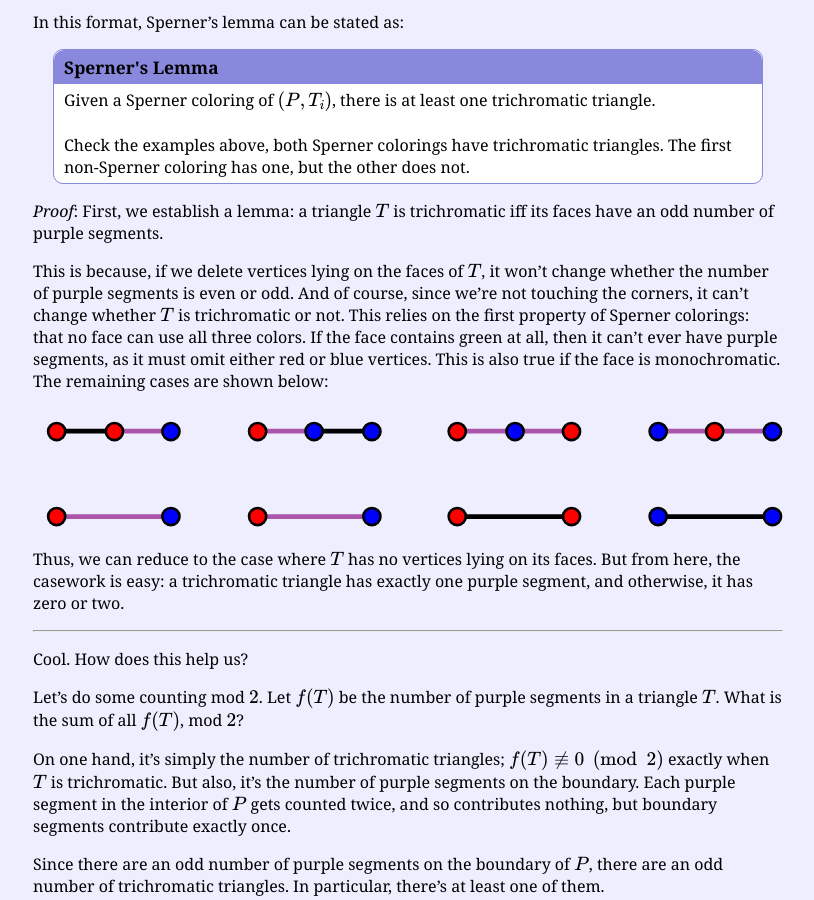
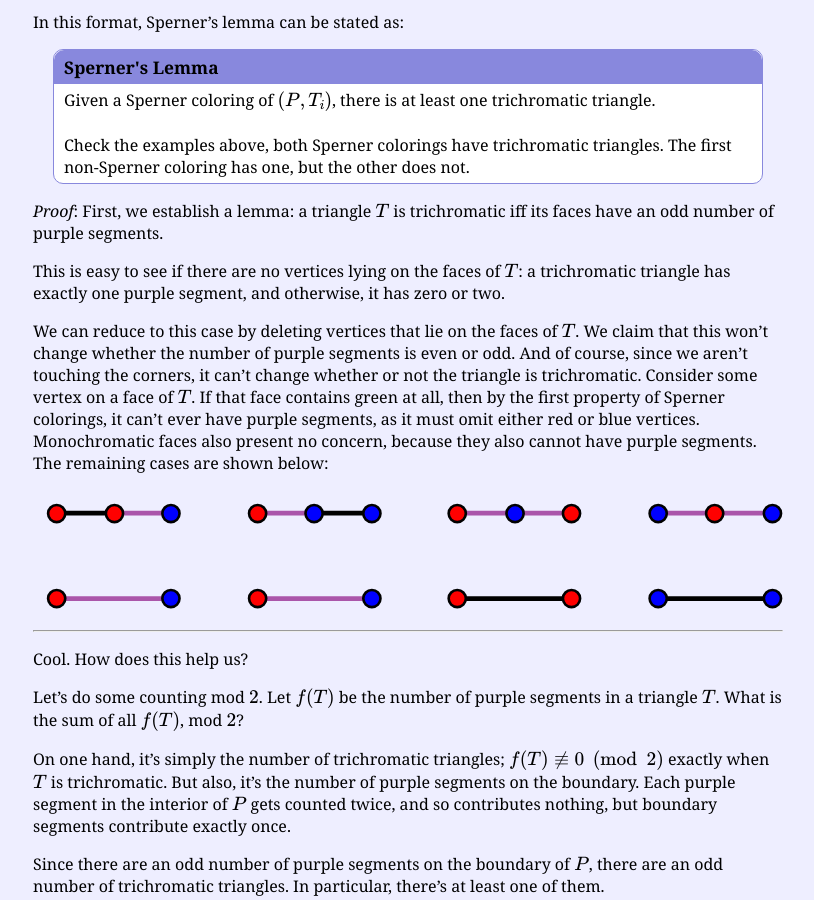
Before and after one commit to HenrySwanson/math-mondays, a Jekyll site: the page built from _posts/2018-09-24-monskys-theorem.md, in a window 1280 px wide and 900 px high, scrolled down 2015 px. Shown: the whole window, without its empty margins (232-1046 px from the left). Built offline with Jekyll 4.4.1, drawn with Linux system fonts in a browser that asks for light colours; formulas are drawn with MathJax 3.

Commit message:
Changed up the order of a proof

```diff
--- a/_posts/2018-09-24-monskys-theorem.md
+++ b/_posts/2018-09-24-monskys-theorem.md
@@ -74,11 +74,11 @@ Check the examples above, both Sperner colorings have trichromatic triangles. Th
 
 *Proof*: First, we establish a lemma: a triangle $T$ is trichromatic iff its faces have an odd number of purple segments.
 
-This is because, if we delete vertices lying on the faces of $T$, it won't change whether the number of purple segments is even or odd. And of course, since we're not touching the corners, it can't change whether $T$ is trichromatic or not. This relies on the first property of Sperner colorings: that no face can use all three colors. If the face contains green at all, then it can't ever have purple segments, as it must omit either red or blue vertices. This is also true if the face is monochromatic. The remaining cases are shown below:
+This is easy to see if there are no vertices lying on the faces of $T$: a trichromatic triangle has exactly one purple segment, and otherwise, it has zero or two.
+
+We can reduce to this case by deleting vertices that lie on the faces of $T$. We claim that this won't change whether the number of purple segments is even or odd. And of course, since we aren't touching the corners, it can't change whether or not the triangle is trichromatic. Consider some vertex on a face of $T$. If that face contains green at all, then by the first property of Sperner colorings, it can't ever have purple segments, as it must omit either red or blue vertices. Monochromatic faces also present no concern, because they also cannot have purple segments. The remaining cases are shown below:
 
 ![Illustration of the cases](/assets/monsky-delete-purple.svg){:width="100%" height="auto"}
-
-Thus, we can reduce to the case where $T$ has no vertices lying on its faces. But from here, the casework is easy: a trichromatic triangle has exactly one purple segment, and otherwise, it has zero or two.
 
 ---
 
```
